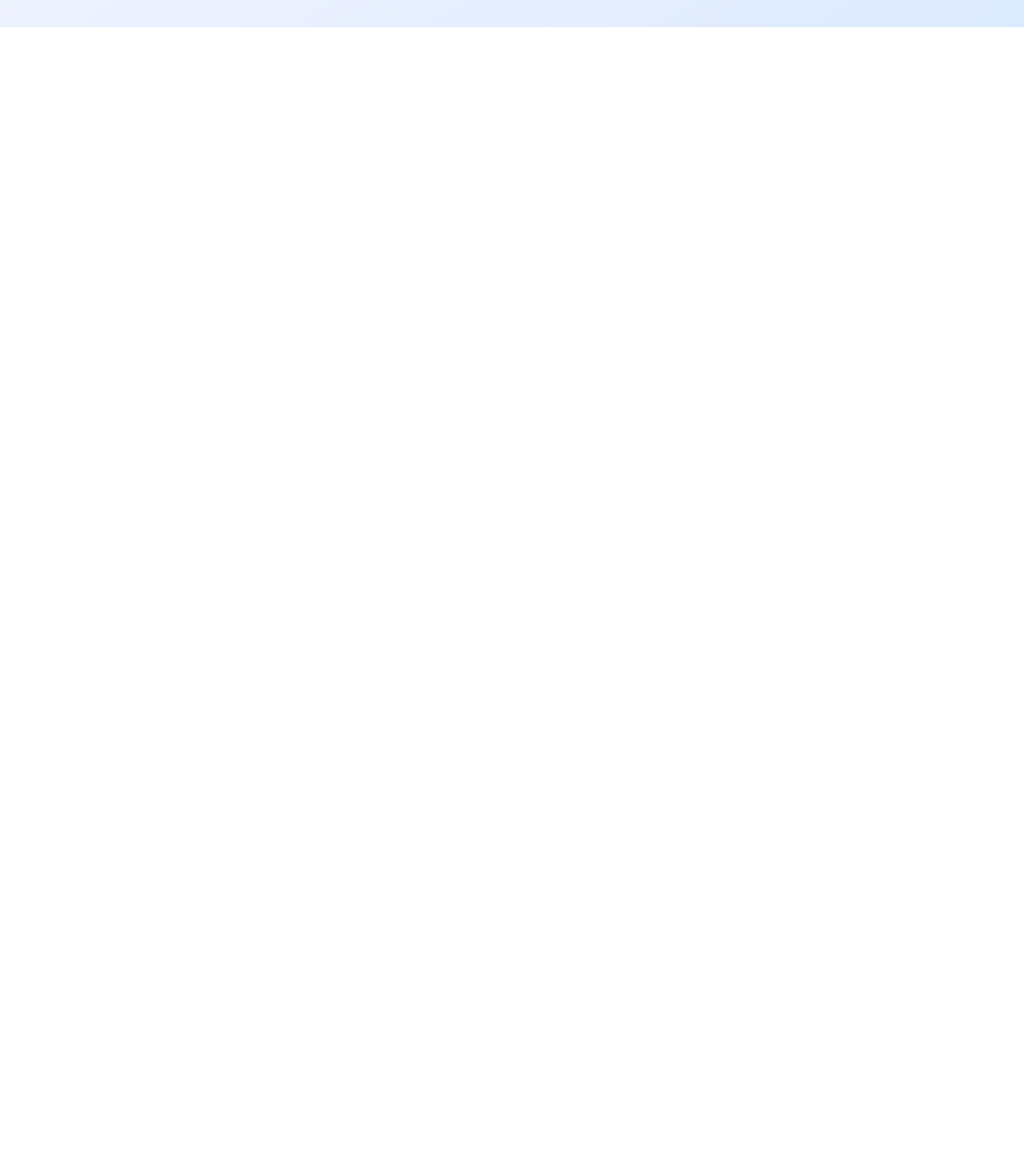
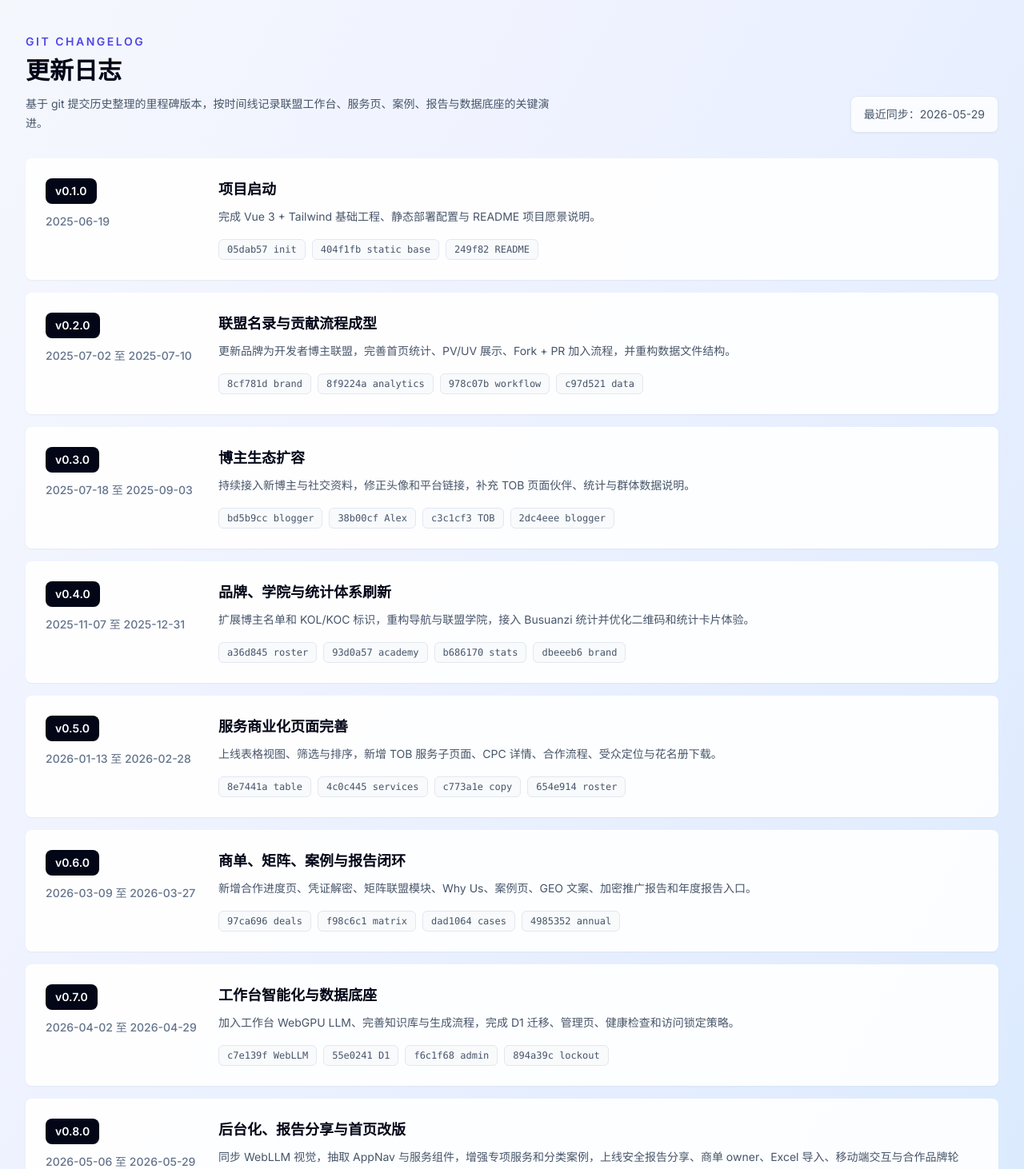
Before and after one commit to TUARAN/blogger-alliance, a Vue app: page /workspace in a window 1280 px wide. Shown: the part 780-2242 px from the top of the page at 80% size. Before the commit the page ends 814 px from the top, so only its background shows below. Built offline with nearby package versions, Linux system fonts and the light colour scheme.

Commit message:
feat: add workspace changelog

```diff
--- /dev/null
+++ b/src/components/WorkspaceChangelog.vue
@@ -0,0 +1,109 @@
+<script setup>
+const releases = [
+  {
+    version: 'v0.1.0',
+    period: '2025-06-19',
+    title: '项目启动',
+    summary: '完成 Vue 3 + Tailwind 基础工程、静态部署配置与 README 项目愿景说明。',
+    commits: ['05dab57 init', '404f1fb static base', '249f82 README']
+  },
+  {
+    version: 'v0.2.0',
+    period: '2025-07-02 至 2025-07-10',
+    title: '联盟名录与贡献流程成型',
+    summary: '更新品牌为开发者博主联盟，完善首页统计、PV/UV 展示、Fork + PR 加入流程，并重构数据文件结构。',
+    commits: ['8cf781d brand', '8f9224a analytics', '978c07b workflow', 'c97d521 data']
+  },
+  {
+    version: 'v0.3.0',
+    period: '2025-07-18 至 2025-09-03',
+    title: '博主生态扩容',
+    summary: '持续接入新博主与社交资料，修正头像和平台链接，补充 TOB 页面伙伴、统计与群体数据说明。',
+    commits: ['bd5b9cc blogger', '38b00cf Alex', 'c3c1cf3 TOB', '2dc4eee blogger']
+  },
+  {
+    version: 'v0.4.0',
+    period: '2025-11-07 至 2025-12-31',
+    title: '品牌、学院与统计体系刷新',
+    summary: '扩展博主名单和 KOL/KOC 标识，重构导航与联盟学院，接入 Busuanzi 统计并优化二维码和统计卡片体验。',
+    commits: ['a36d845 roster', '93d0a57 academy', 'b686170 stats', 'dbeeeb6 brand']
+  },
+  {
+    version: 'v0.5.0',
+    period: '2026-01-13 至 2026-02-28',
+    title: '服务商业化页面完善',
+    summary: '上线表格视图、筛选与排序，新增 TOB 服务子页面、CPC 详情、合作流程、受众定位与花名册下载。',
+    commits: ['8e7441a table', '4c0c445 services', 'c773a1e copy', '654e914 roster']
+  },
+  {
+    version: 'v0.6.0',
+    period: '2026-03-09 至 2026-03-27',
+    title: '商单、矩阵、案例与报告闭环',
+    summary: '新增合作进度页、凭证解密、矩阵联盟模块、Why Us、案例页、GEO 文案、加密推广报告和年度报告入口。',
+    commits: ['97ca696 deals', 'f98c6c1 matrix', 'dad1064 cases', '4985352 annual']
+  },
+  {
+    version: 'v0.7.0',
+    period: '2026-04-02 至 2026-04-29',
+    title: '工作台智能化与数据底座',
+    summary: '加入工作台 WebGPU LLM、完善知识库与生成流程，完成 D1 迁移、管理页、健康检查和访问锁定策略。',
+    commits: ['c7e139f WebLLM', '55e0241 D1', 'f6c1f68 admin', '894a39c lockout']
+  },
+  {
+    version: 'v0.8.0',
+    period: '2026-05-06 至 2026-05-29',
+    title: '后台化、报告分享与首页改版',
+    summary: '同步 WebLLM 视觉，抽取 AppNav 与服务组件，增强专项服务和分类案例，上线安全报告分享、商单 owner、Excel 导入、移动端交互与合作品牌轮播。',
+    commits: ['e3ff76c WebLLM', '2b11eda cases', '5beb46c sharing', '0be662c ledger', '7957550 carousel']
+  }
+]
+</script>
+
+<template>
+  <section class="mt-12 sm:mt-16" aria-labelledby="workspace-changelog-title">
+    <div class="flex flex-col gap-4 sm:flex-row sm:items-end sm:justify-between">
+      <div>
+        <p class="text-sm font-semibold uppercase tracking-[0.18em] text-indigo-600">Git changelog</p>
+        <h2 id="workspace-changelog-title" class="mt-2 text-2xl font-bold text-slate-950 sm:text-3xl">
+          更新日志
+        </h2>
+        <p class="mt-3 max-w-2xl text-sm leading-6 text-slate-600">
+          基于 git 提交历史整理的里程碑版本，按时间线记录联盟工作台、服务页、案例、报告与数据底座的关键演进。
+        </p>
+      </div>
+      <div class="rounded-lg border border-slate-200 bg-white/80 px-4 py-3 text-sm text-slate-600 shadow-sm">
+        最近同步：2026-05-29
+      </div>
+    </div>
+
+    <ol class="mt-8 space-y-4">
+      <li
+        v-for="release in releases"
+        :key="release.version"
+        class="relative rounded-lg border border-white/80 bg-white/90 p-5 shadow-sm transition-shadow hover:shadow-md sm:p-6"
+      >
+        <div class="grid gap-4 lg:grid-cols-[12rem_1fr] lg:gap-6">
+          <div>
+            <div class="inline-flex items-center rounded-lg bg-slate-950 px-3 py-1.5 text-sm font-semibold text-white">
+              {{ release.version }}
+            </div>
+            <p class="mt-3 text-sm font-medium text-slate-500">{{ release.period }}</p>
+          </div>
+          <div>
+            <h3 class="text-lg font-semibold text-slate-950">{{ release.title }}</h3>
+            <p class="mt-2 text-sm leading-6 text-slate-600">{{ release.summary }}</p>
+            <div class="mt-4 flex flex-wrap gap-2">
+              <span
+                v-for="commit in release.commits"
+                :key="commit"
+                class="rounded-md border border-slate-200 bg-slate-50 px-2.5 py-1 font-mono text-xs text-slate-600"
+              >
+                {{ commit }}
+              </span>
+            </div>
+          </div>
+        </div>
+      </li>
+    </ol>
+  </section>
+</template>
--- a/src/pages/workspace/index.vue
+++ b/src/pages/workspace/index.vue
@@ -11,10 +11,12 @@
       </div>
 
       <WorkspaceModuleGrid class="mt-10" />
+      <WorkspaceChangelog />
     </section>
   </div>
 </template>
 
 <script setup>
 import WorkspaceModuleGrid from '../../components/WorkspaceModuleGrid.vue'
+import WorkspaceChangelog from '../../components/WorkspaceChangelog.vue'
 </script>
```
